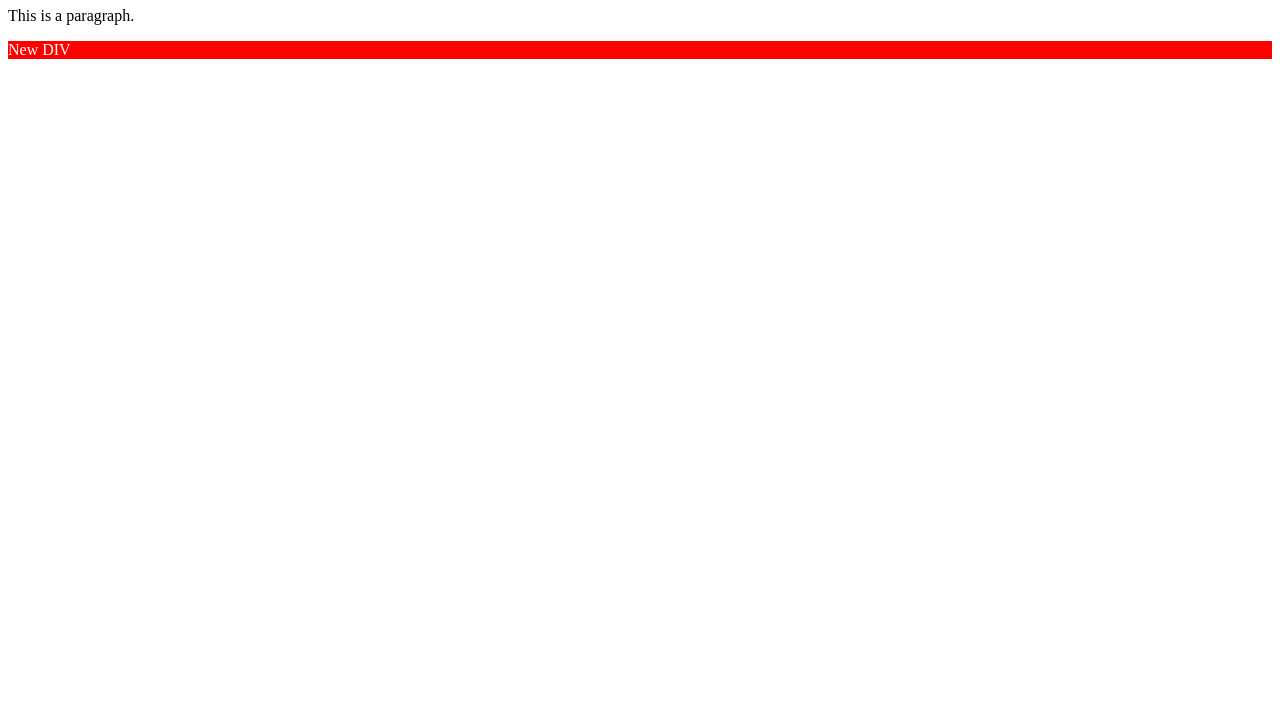
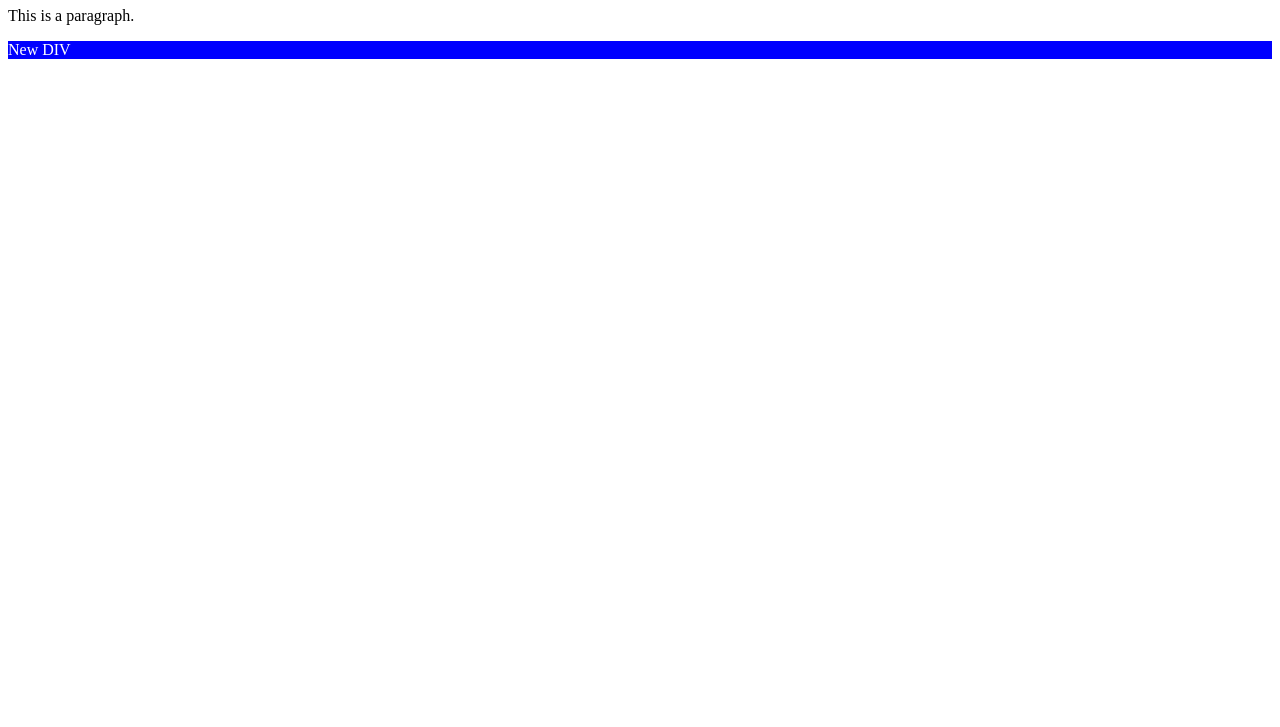
Before and after one commit to hwu-jason/hwcJQuery, a plain HTML site: page jquery01.html in a window 1280 px wide. Shown: the part 73-800 px from the top of the page. Drawn offline with Linux system fonts and the light colour scheme.

Commit message:
add jqury 1.124 dist

```diff
--- a/jquery01.html
+++ b/jquery01.html
@@ -15,58 +15,59 @@ window.onload =t ;
 window.onload =b ;
 </script>
 <script type="text/javascript">
-// function demo1() {
-//     var nd = document.createElement("div");
-//     nd.innerHTML = "New DIV";
-//     nd.style.backgroundColor = "blue";
-//     nd.style.color = "white";
-//     document.getElementById("divZone").appendChild(nd);
-// }
+function demo1() {
+    var nd = document.createElement("div");
+    nd.innerHTML = "New DIV";
+    nd.style.backgroundColor = "blue";
+    nd.style.color = "white";
+    document.getElementById("divZone").appendChild(nd);
+}
+
+function demo2()
+{
+    var p = findPos(document.getElementById("divZone"));
+    alert("Position X=" + p[0] + ",Y=" + p[1]);
+}
+function findPos(obj) {
+    var curleft = curtop = 0;
+    if (obj.offsetParent) {
+        do {
+            curleft += obj.offsetLeft;
+            curtop += obj.offsetTop;
+        } while (obj = obj.offsetParent);
+    }
+    return [curleft,curtop];
+}
+
 
 // function demo2()
 // {
-//     var p = findPos(document.getElementById("divZone"));
-//     alert("Position X=" + p[0] + ",Y=" + p[1]);
+//     var p = $( "#divZone" );
+// 	var offset = p.offset();
+// 	alert( "Position X=" + offset.left + ", Y= " + offset.top );
 // }
-// function findPos(obj) {
-//     var curleft = curtop = 0;
-//     if (obj.offsetParent) {
-//         do {
-//             curleft += obj.offsetLeft;
-//             curtop += obj.offsetTop;
-//         } while (obj = obj.offsetParent);
-//     }
-//     return [curleft,curtop];
+//
+// function demo1() {
+//     $("#divZone").append("<div>New DIV</div>")
+//     .children("div").css(
+//         { backgroundColor: "red", color: "white" }
+//     );
 // }
-
-
-function demo2()
-{
-    var p = $( "#divZone" );
-	var offset = p.offset();
-	alert( "Position X=" + offset.left + ", Y= " + offset.top );
-}
-
-function demo1() {
-    $("#divZone").append("<div>New DIV</div>")
-    .children("div").css(
-        { backgroundColor: "red", color: "white" }
-    );
-}
 
 $(document).ready(function(){
 	demo1();
 	demo2();
+  console.log("Hello World javascript~~");
 });
 
-$(document).ready(function(){
-	alert("Hello World!");
-});
-
-//test2
-$(document).ready(function(){
-	alert("Hello again!");
-});
+// $(document).ready(function(){
+// 	alert("Hello World!");
+// });
+//
+// //test2
+// $(document).ready(function(){
+// 	alert("Hello again!");
+// });
 </script>
 
 
```
Also changed, not shown: jquery02.html (+1 -0 lines).
